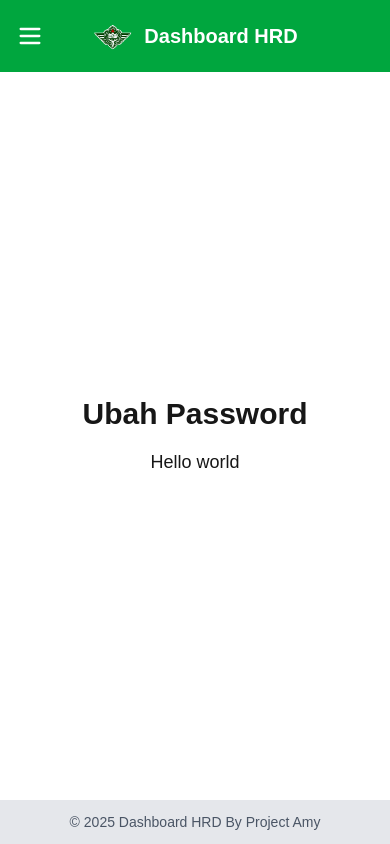
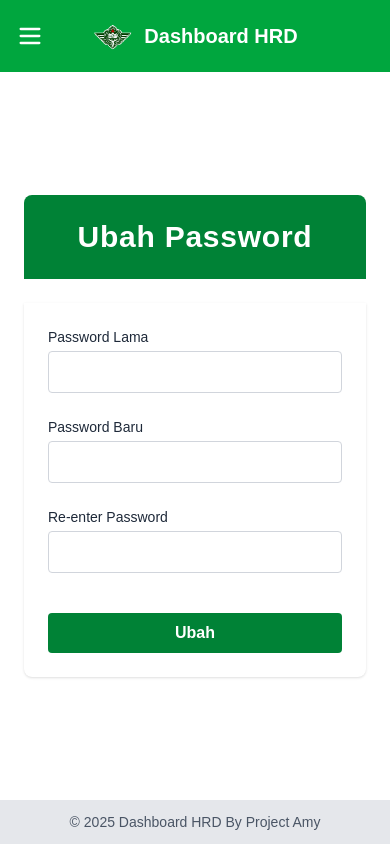
Before and after one commit to ProjectAmy/karyawan, a Next.js app: page /password in a window 390 px wide. Built offline with nearby package versions, Linux system fonts and the light colour scheme.

Commit message:
feat: add password change and about pages with responsive layouts

```diff
--- a/src/app/about/page.tsx
+++ b/src/app/about/page.tsx
@@ -24,7 +24,7 @@ export default function AboutPage() {
               <h1 className="text-3xl md:text-4xl font-bold tracking-wide">Tentang Kami</h1>
             </div>
             <div className="bg-white rounded-b-lg shadow p-6 text-gray-800 space-y-4">
-              <p className="text-lg font-semibold text-green-700">Aplikasi Dashboard HRD - Project Amy</p>
+              <p className="text-lg font-semibold text-green-700">Aplikasi Dashboard HRD</p>
               <p>
                 <strong>Versi:</strong> 1.0.0
               </p>
--- a/src/app/password/page.tsx
+++ b/src/app/password/page.tsx
@@ -18,10 +18,51 @@ export default function PasswordPage() {
       <Sidebar onLogout={handleLogout} open={sidebarOpen} onClose={() => setSidebarOpen(false)} />
       <div className="relative flex flex-col flex-1 overflow-y-auto overflow-x-hidden">
         <Header onMenuClick={() => setSidebarOpen(true)} />
-        <main className="grow bg-white flex items-center justify-center">
-          <div className="text-center">
-            <h1 className="text-3xl font-bold mb-4">Ubah Password</h1>
-            <p className="text-lg">Hello world</p>
+        <main className="grow bg-white flex items-center justify-center p-6">
+          <div className="w-full max-w-md mx-auto">
+            <div className="bg-green-700 p-6 rounded-t-lg text-white text-center mb-6">
+              <h1 className="text-3xl md:text-4xl font-bold tracking-wide">Ubah Password</h1>
+            </div>
+            <div className="bg-white rounded-b-lg shadow p-6 text-gray-800">
+              <form className="space-y-6">
+                <div>
+                  <label htmlFor="oldPassword" className="block text-sm font-medium mb-1">Password Lama</label>
+                  <input
+                    type="password"
+                    id="oldPassword"
+                    name="oldPassword"
+                    className="w-full border border-gray-300 rounded px-3 py-2 focus:outline-none focus:ring-2 focus:ring-green-600"
+                    autoComplete="current-password"
+                  />
+                </div>
+                <div>
+                  <label htmlFor="newPassword" className="block text-sm font-medium mb-1">Password Baru</label>
+                  <input
+                    type="password"
+                    id="newPassword"
+                    name="newPassword"
+                    className="w-full border border-gray-300 rounded px-3 py-2 focus:outline-none focus:ring-2 focus:ring-green-600"
+                    autoComplete="new-password"
+                  />
+                </div>
+                <div>
+                  <label htmlFor="reenterPassword" className="block text-sm font-medium mb-1">Re-enter Password</label>
+                  <input
+                    type="password"
+                    id="reenterPassword"
+                    name="reenterPassword"
+                    className="w-full border border-gray-300 rounded px-3 py-2 focus:outline-none focus:ring-2 focus:ring-green-600"
+                    autoComplete="new-password"
+                  />
+                </div>
+                <button
+                  type="submit"
+                  className="w-full bg-green-700 hover:bg-green-800 text-white font-semibold py-2 px-4 rounded transition-colors mt-4"
+                >
+                  Ubah
+                </button>
+              </form>
+            </div>
           </div>
         </main>
         <Footer />
```
